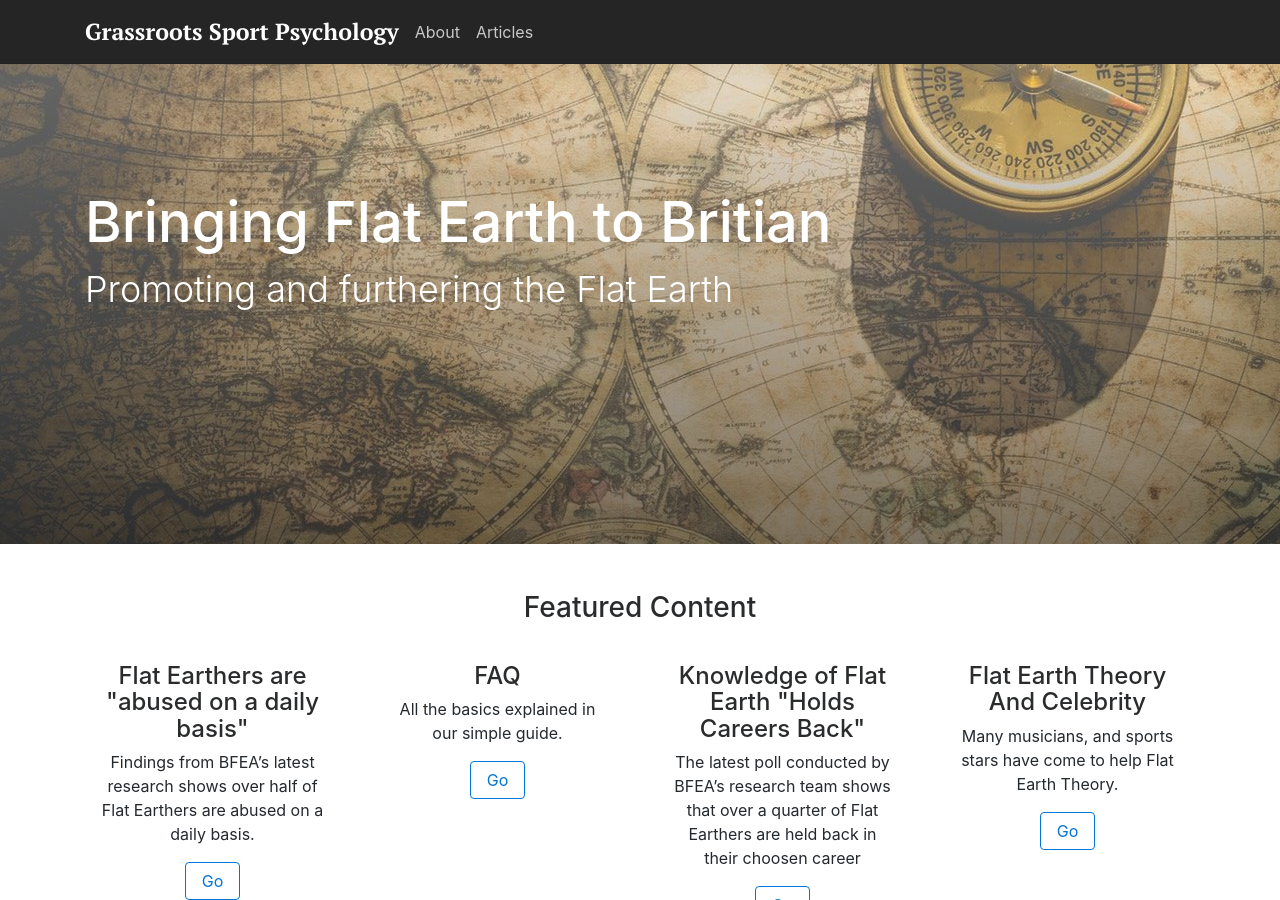
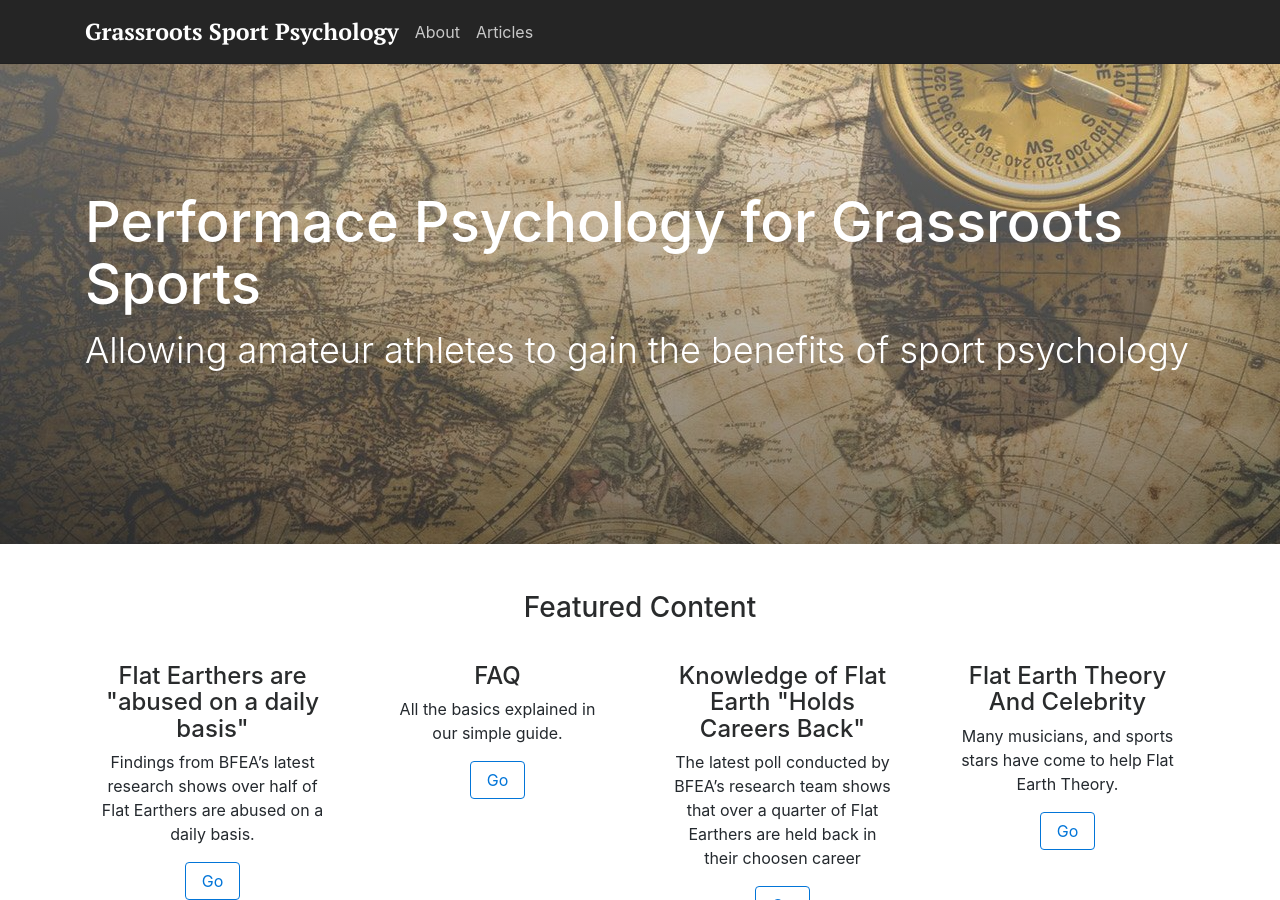
Before and after one commit to krussll/etsysimplicity, a Jekyll site: the page built from index.md, in a window 1280 px wide and 900 px high. Built offline with Jekyll 4.4.1, drawn with Linux system fonts in a browser that asks for light colours; nearby versions of some CDN libraries.

Commit message:
Update index.md

```diff
--- a/index.md
+++ b/index.md
@@ -2,8 +2,8 @@
 #
 #
 layout: home
-title: Bringing Flat Earth to Britian
-sub-title: Promoting and furthering the Flat Earth
+title: Performace Psychology for Grassroots Sports
+sub-title: Allowing amateur athletes to gain the benefits of sport psychology
 action-text: Get Updates
 action-location: contact
 sitemap:
```
